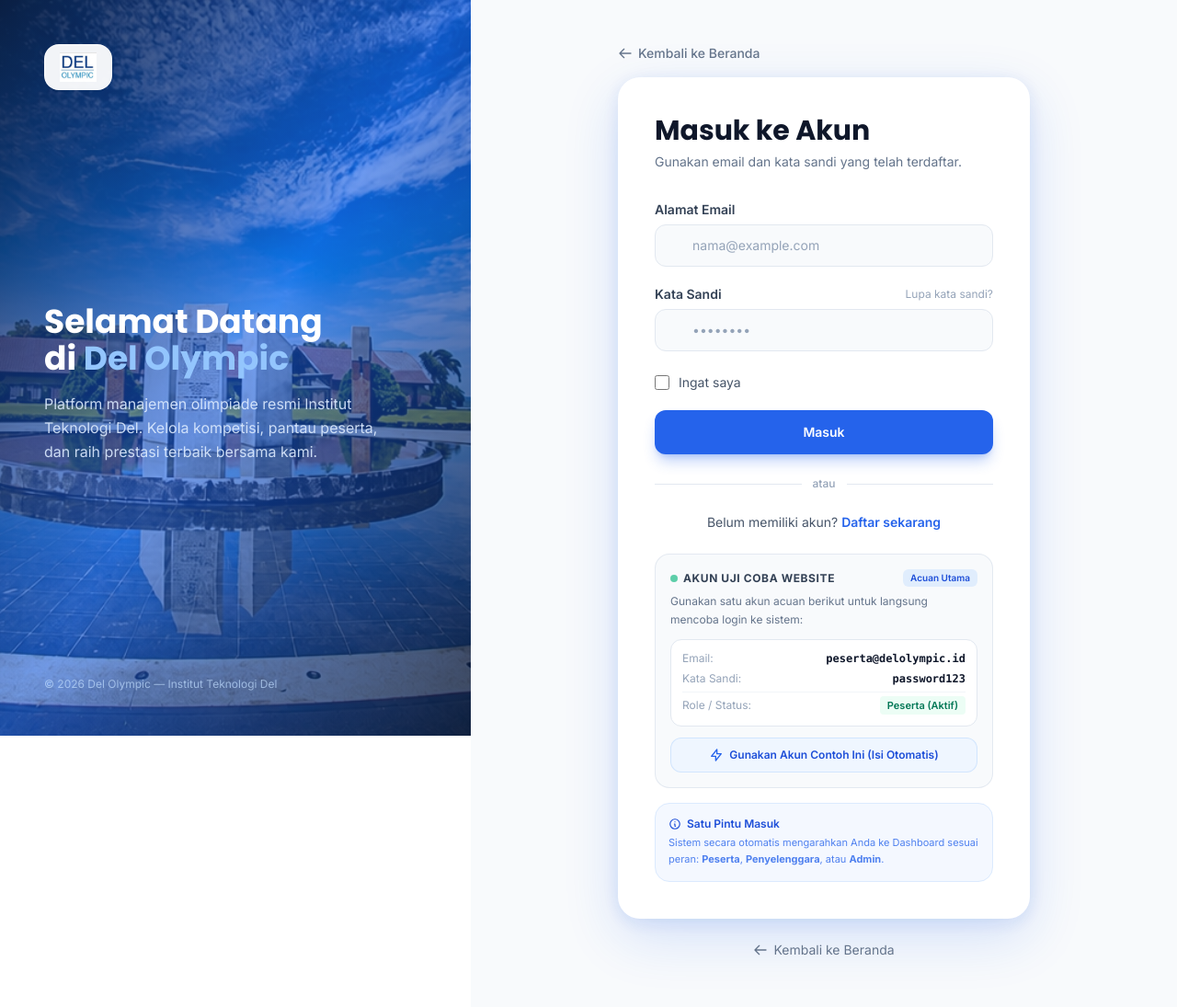
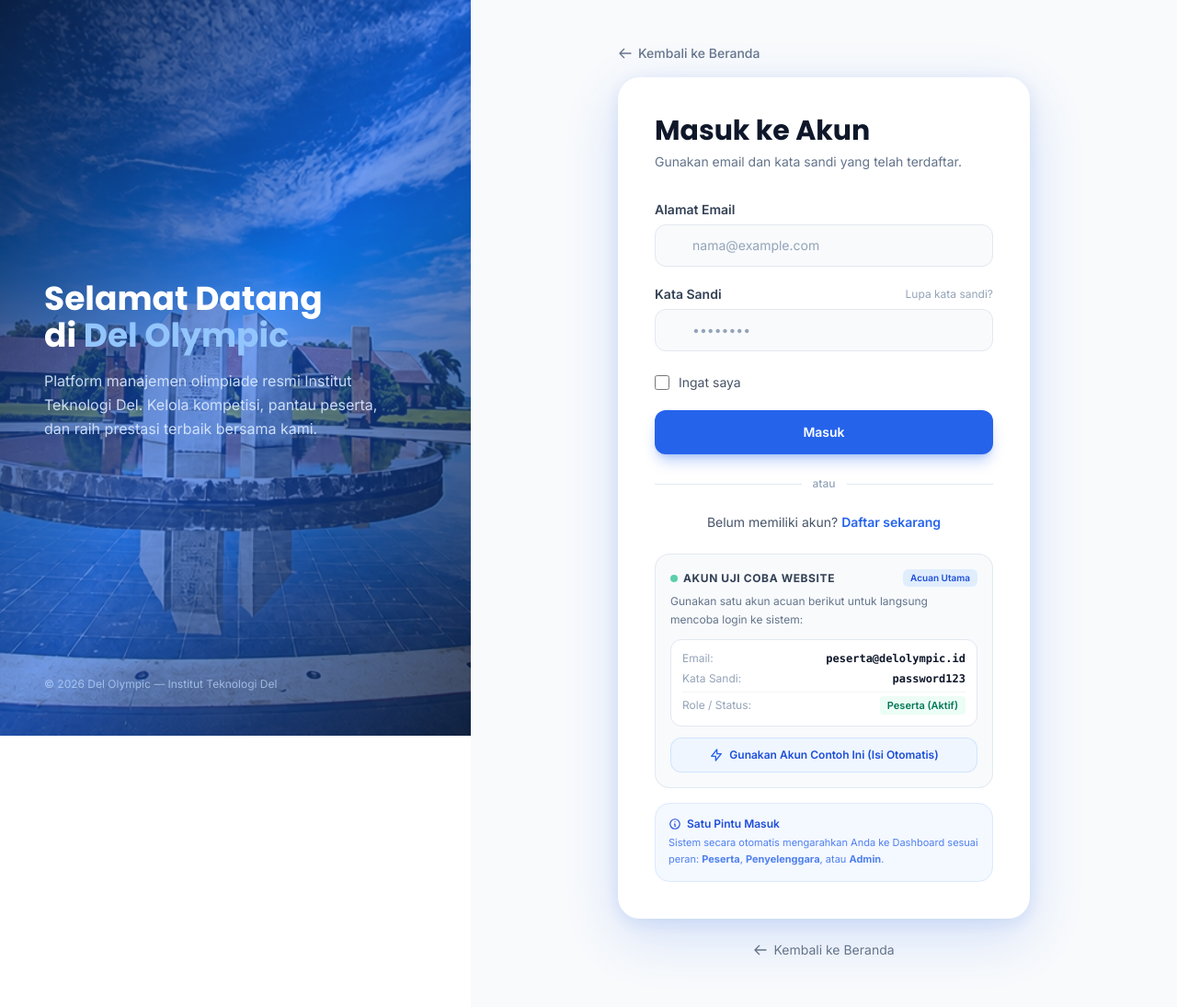
Before and after one commit to keziavania/DelOlympic, a Laravel app: page /masuk in a window 1280 px wide. Shown: the whole page at 92% size. Run offline with Laravel 12, Linux system fonts and the light colour scheme; parts of the project's set-up code (start-up, migrations or seed data) failed here and were passed over; some libraries are stand-ins or nearby versions.

Commit message:
memperbaiki

```diff
--- a/resources/views/auth/login.blade.php
+++ b/resources/views/auth/login.blade.php
@@ -117,14 +117,8 @@
                 {{-- Overlay gelap --}}
                 <div class="absolute inset-0 bg-gradient-to-br from-[#0b1c3d]/90 via-[#1660eb]/60 to-[#0b1c3d]/80 pointer-events-none"></div>
 
-                {{-- Baris atas: Logo --}}
-                <div class="relative z-10 flex items-center">
-                    <a href="{{ url('/') }}" class="inline-flex items-center gap-3 bg-white/95 backdrop-blur-md px-4 py-2 rounded-2xl shadow-sm border border-white/60 group hover:bg-white transition-all transform hover:scale-105">
-                        <img src="{{ asset('images/logo.png') }}"
-                             alt="Logo Del Olympic"
-                             class="h-8 w-auto object-contain">
-                    </a>
-                </div>
+                {{-- Spacer atas --}}
+                <div></div>
 
                 {{-- Teks tengah (Proporsional & Selalu di Tengah Layar) --}}
                 <div class="relative z-10 space-y-4 my-auto py-6">
```
Also changed, not shown: resources/views/auth/register.blade.php (+2 -8 lines).
